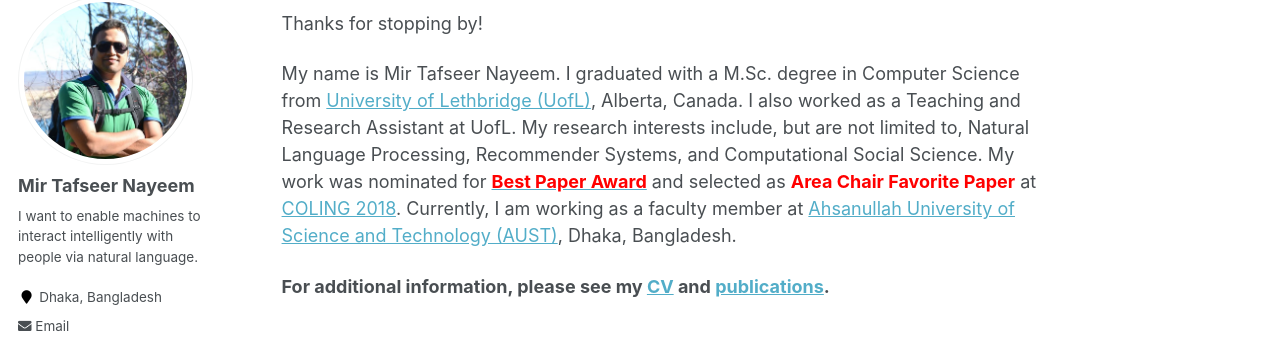
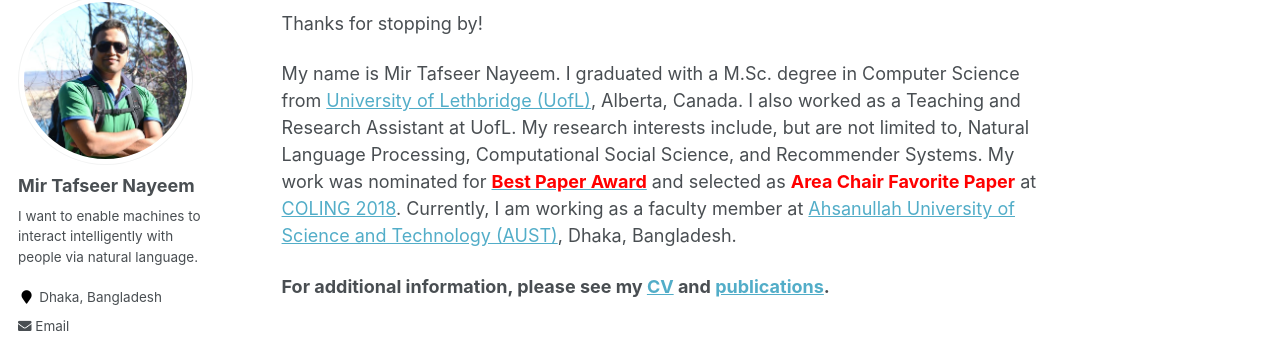
Before and after one commit to sujan-sarker/sujan-sarker.github.io, a Jekyll site: the page built from _pages/about.md, in a window 1280 px wide and 1338 px high. Shown: the part 122-459 px from the top of the window. Built offline with Jekyll 4.4.1, drawn with Linux system fonts in a browser that asks for light colours.

Commit message:
Update about.md

```diff
--- a/_pages/about.md
+++ b/_pages/about.md
@@ -10,7 +10,7 @@ redirect_from:
 
 Thanks for stopping by!
 
-My name is Mir Tafseer Nayeem. I graduated with a M.Sc. degree in Computer Science from [University of Lethbridge (UofL)](https://www.uleth.ca/), Alberta, Canada. I also worked as a Teaching and Research Assistant at UofL. My research interests include, but are not limited to, Natural Language Processing, Recommender Systems, and Computational Social Science. My work was nominated for [<span style="color:Red"> **Best Paper Award**</span>](http://coling2018.org/coling-2018-best-papers/) and selected as <span style="color:Red"> **Area Chair Favorite Paper** </span> at [COLING 2018](http://coling2018.org). Currently, I am working as a faculty member at [Ahsanullah University of Science and Technology (AUST)](http://aust.edu/cse/index.htm), Dhaka, Bangladesh.
+My name is Mir Tafseer Nayeem. I graduated with a M.Sc. degree in Computer Science from [University of Lethbridge (UofL)](https://www.uleth.ca/), Alberta, Canada. I also worked as a Teaching and Research Assistant at UofL. My research interests include, but are not limited to, Natural Language Processing, Computational Social Science, and Recommender Systems. My work was nominated for [<span style="color:Red"> **Best Paper Award**</span>](http://coling2018.org/coling-2018-best-papers/) and selected as <span style="color:Red"> **Area Chair Favorite Paper** </span> at [COLING 2018](http://coling2018.org). Currently, I am working as a faculty member at [Ahsanullah University of Science and Technology (AUST)](http://aust.edu/cse/index.htm), Dhaka, Bangladesh.
 
 **For additional information, please see my [CV](https://tafseer-nayeem.github.io/cv/) and [publications](https://tafseer-nayeem.github.io/publications/).**
 
```
